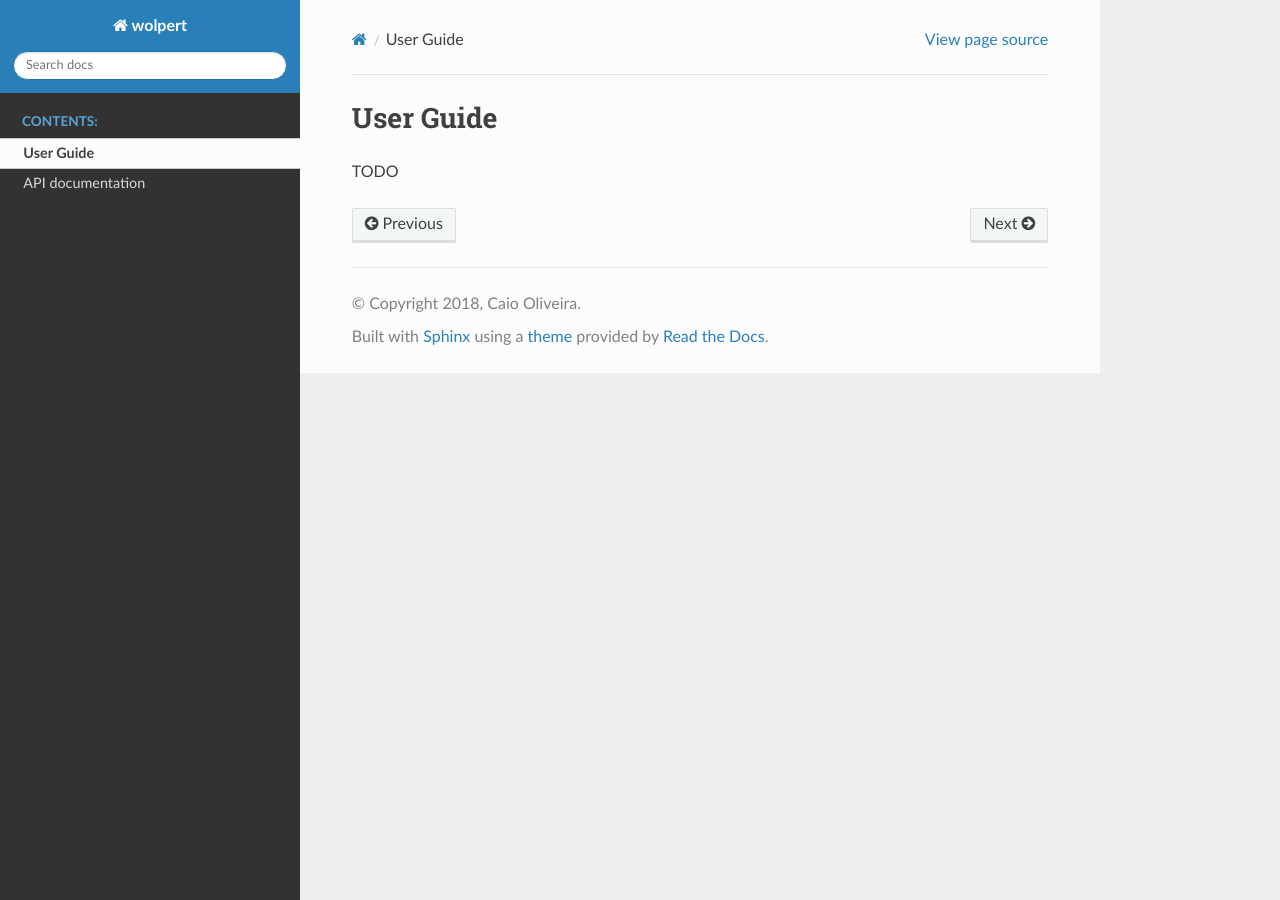
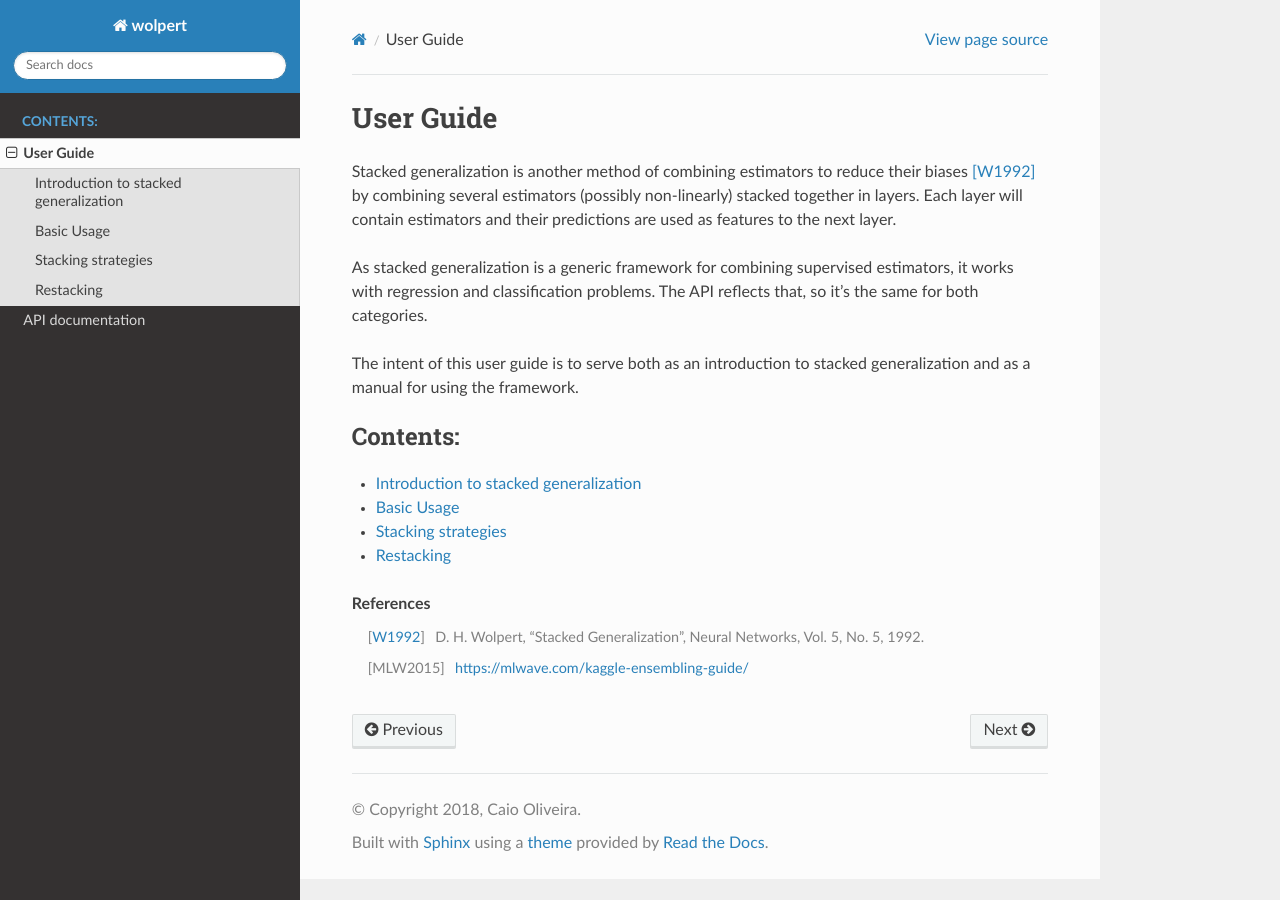
Before and after one commit to caioaao/wolpert, a Sphinx documentation site: the page built from docs/source/user_guide.rst, in a window 1280 px wide. Built offline with Sphinx 7.4.7 and the Read the Docs theme 2.0.0, drawn with Linux system fonts in a browser that asks for light colours.

Commit message:
user guide outline

```diff
--- a/docs/source/user_guide.rst
+++ b/docs/source/user_guide.rst
@@ -3,4 +3,30 @@
 User Guide
 ==========
 
-TODO
+Stacked generalization is another method of combining estimators to reduce
+their biases [W1992]_ by combining several estimators (possibly non-linearly)
+stacked together in layers. Each layer will contain estimators and their
+predictions are used as features to the next layer.
+
+As stacked generalization is a generic framework for combining supervised
+estimators, it works with regression and classification problems. The API
+reflects that, so it's the same for both categories.
+
+The intent of this user guide is to serve both as an introduction to stacked
+generalization and as a manual for using the framework.
+
+.. toctree::
+   :maxdepth: 2
+   :caption: Contents:
+
+   user_guide/intro
+   user_guide/basic_usage
+   user_guide/strategies
+   user_guide/restack
+
+.. topic:: References
+
+ .. [W1992] D. H. Wolpert, "Stacked Generalization",
+        Neural Networks, Vol. 5, No. 5, 1992.
+
+ .. [MLW2015] https://mlwave.com/kaggle-ensembling-guide/
--- /dev/null
+++ b/docs/source/user_guide/basic_usage.rst
@@ -0,0 +1,2 @@
+Basic Usage
+===========
--- /dev/null
+++ b/docs/source/user_guide/intro.rst
@@ -0,0 +1,2 @@
+Introduction to stacked generalization
+======================================
--- /dev/null
+++ b/docs/source/user_guide/restack.rst
@@ -0,0 +1,2 @@
+Restacking
+==========
--- /dev/null
+++ b/docs/source/user_guide/strategies.rst
@@ -0,0 +1,2 @@
+Stacking strategies
+===================
```
